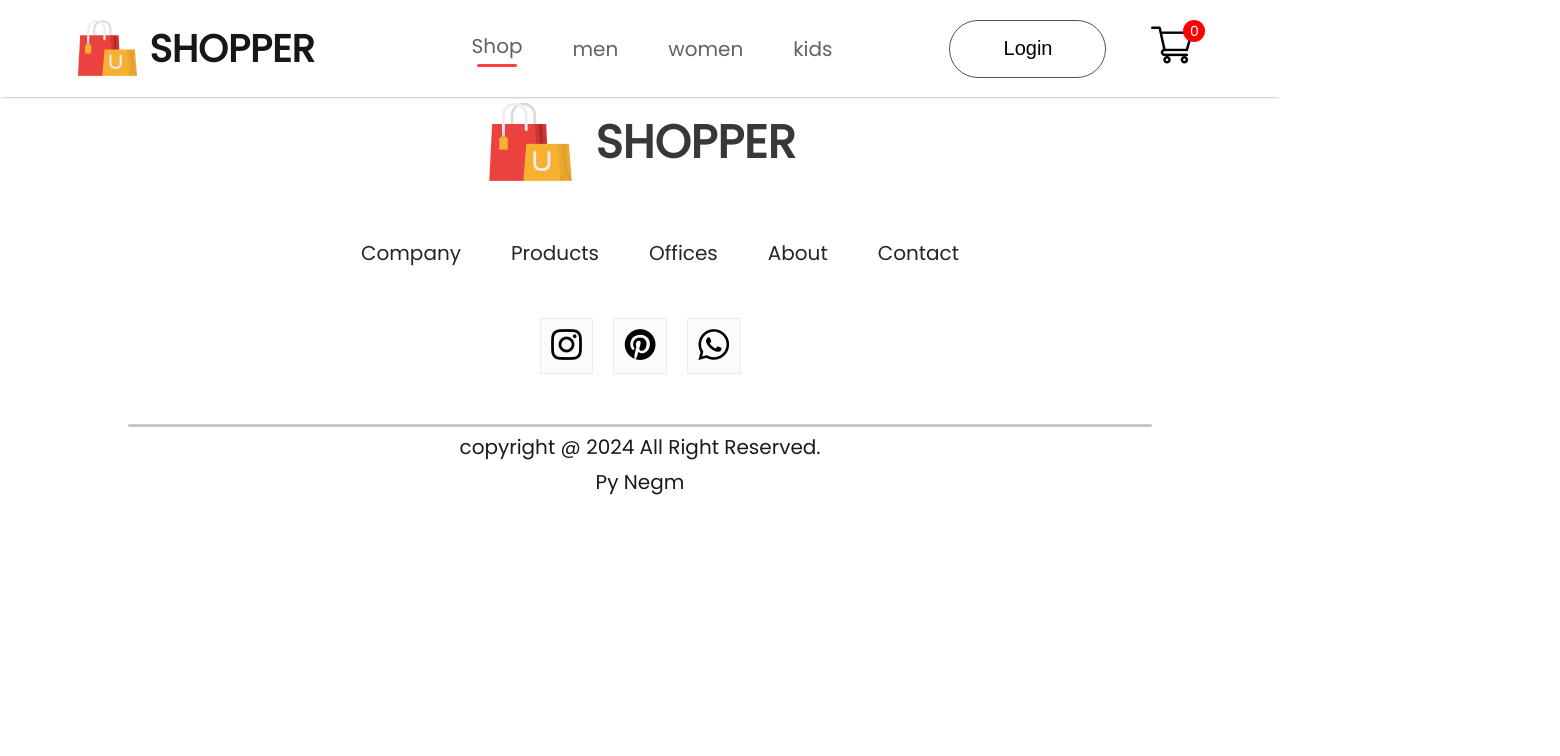
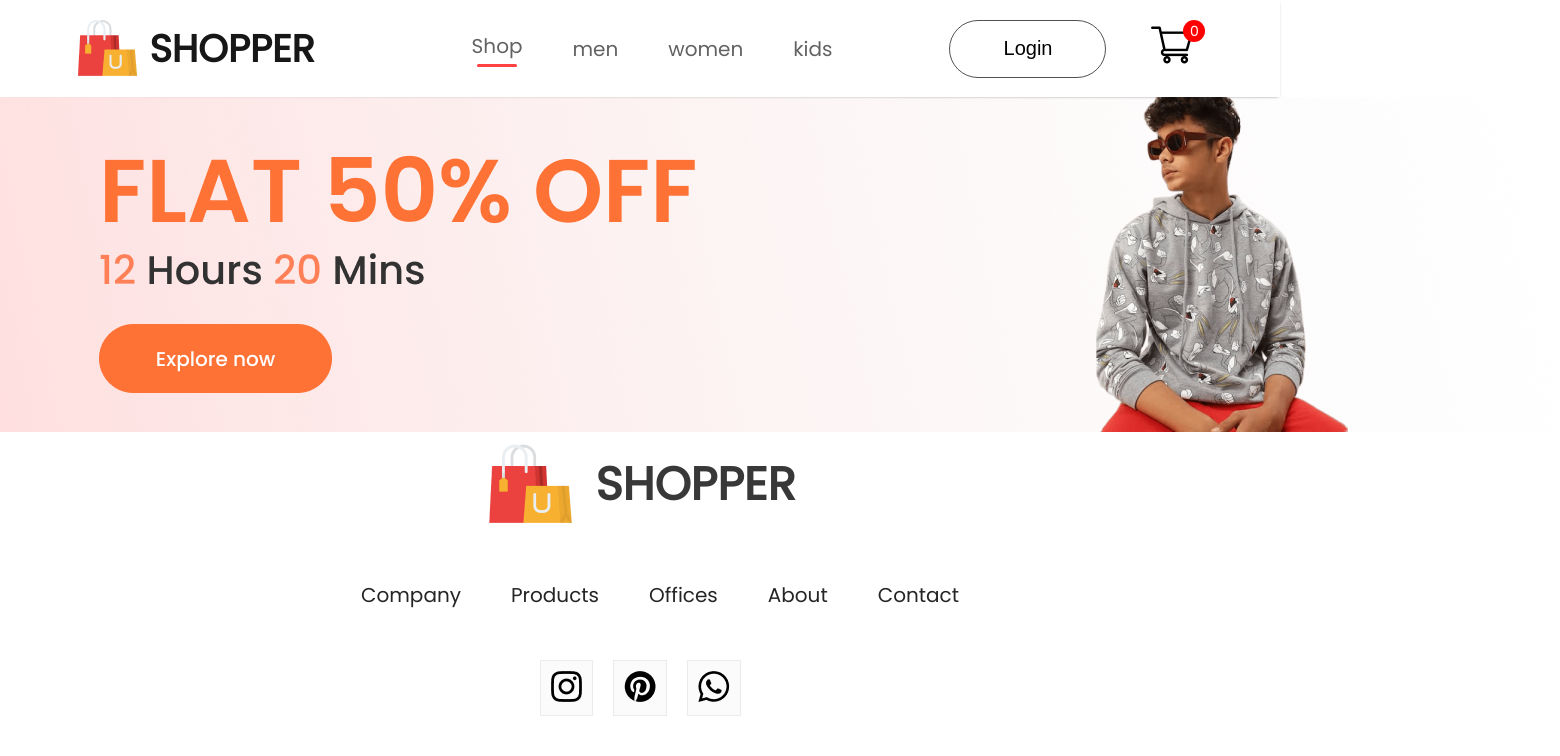
Before and after one commit to AbdelrahmanNegmMohmed/e-comeric-shooper, a React (Create React App) app: page /kids in a window 1280 px wide. Shown: the top 756 px of the page, 1560 px wide, since content can reach past the window. Built offline with nearby package versions, Linux system fonts and the light colour scheme; a web font is replaced by a local one.

Commit message:
bannerallpages

```diff
--- a/src/App.js
+++ b/src/App.js
@@ -7,6 +7,9 @@
 import Card from './Pages/Card';
 import LoginSignup from './Pages/LoginSignup';
 import Footer from './Components/Footer/Footer';
+import men_banner from "./Components/Assets/banner_mens.png"
+import women_banner from "./Components/Assets/banner_women.png"
+import kids_banner from "./Components/Assets/banner_kids.png"
 
 function App() {
   return (
@@ -15,9 +18,9 @@
             <NavBar/>
             <Routes>
               <Route path='/' element={<Shop/>}/>
-              <Route path='/mens' element={<ShopCategort  category="men"/>}/>
-              <Route path='/womens' element={<ShopCategort category="women"/>}/>
-              <Route path='/kids' element={<ShopCategort category="kid"/>}/>
+              <Route path='/mens' element={<ShopCategort banner={men_banner}  category="men"/>}/>
+              <Route path='/womens' element={<ShopCategort banner={women_banner} category="women"/>}/>
+              <Route path='/kids' element={<ShopCategort  banner={kids_banner} category="kid"/>}/>
               <Route path='/product' element={<Product/>}>
                 <Route path=':productId' element={<Product/>}/>
               </Route>
--- /dev/null
+++ b/src/Context/ShopContext.jsx
@@ -0,0 +1,15 @@
+import "./ShopContext.css"
+import  React,{createContext}from "react"
+import all_product from "../Components/Assets/all_product"
+
+export const ShopContext = createContext(null)
+const ShopContextProvider =(props)=>{
+    const constextvalue ={all_product}
+    return(
+        <ShopContext.Provider value={constextvalue}>
+            {props.children}
+        </ShopContext.Provider>
+    )
+
+}
+export default ShopContextProvider;
--- a/src/Pages/ShopCategort.jsx
+++ b/src/Pages/ShopCategort.jsx
@@ -1,8 +1,13 @@
-import React from 'react'
+import React, { useContext } from 'react'
+import "./CSS/ShopCategory.css"
+import { ShopContext } from '../Context/ShopContext'
 
-const ShopCategort = () => {
+const ShopCategort = (props) => {
+  const {all_product}= useContext(ShopContext)
   return (
-    <div>
+    <div className='shop-category'>
+      <img src={props.banner} alt="" />
+
 
     </div>
   )
--- a/src/index.js
+++ b/src/index.js
@@ -3,12 +3,14 @@
 import './index.css';
 import App from './App';
 import reportWebVitals from './reportWebVitals';
+import ShopContextProvider from './Context/ShopContext';
 
 const root = ReactDOM.createRoot(document.getElementById('root'));
 root.render(
-  <React.StrictMode>
-    <App />
-  </React.StrictMode>
+  <ShopContextProvider>
+      <App />
+
+    </ShopContextProvider>
 );
 
 // If you want to start measuring performance in your app, pass a function
```
Also changed, not shown: src/Context/ShopContext.css (added), src/Pages/CSS/ShopCategory.css (added).
